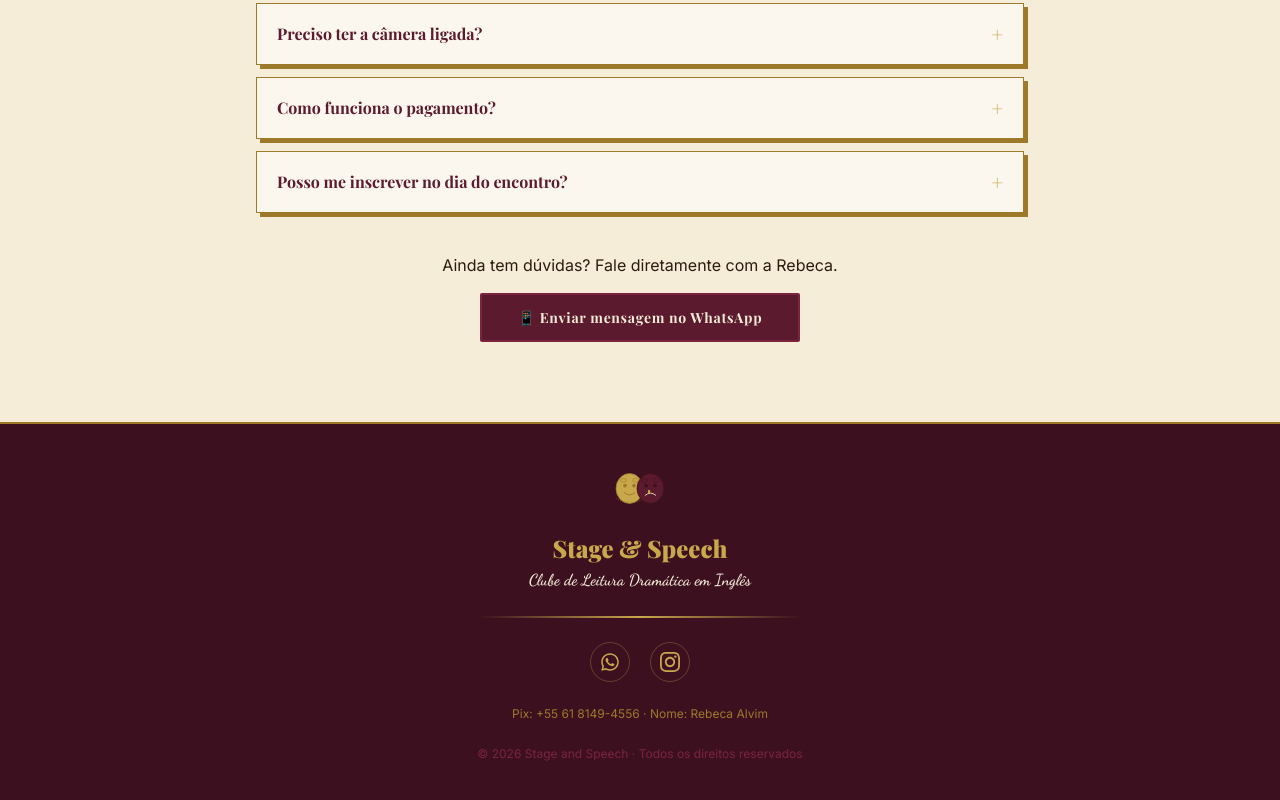
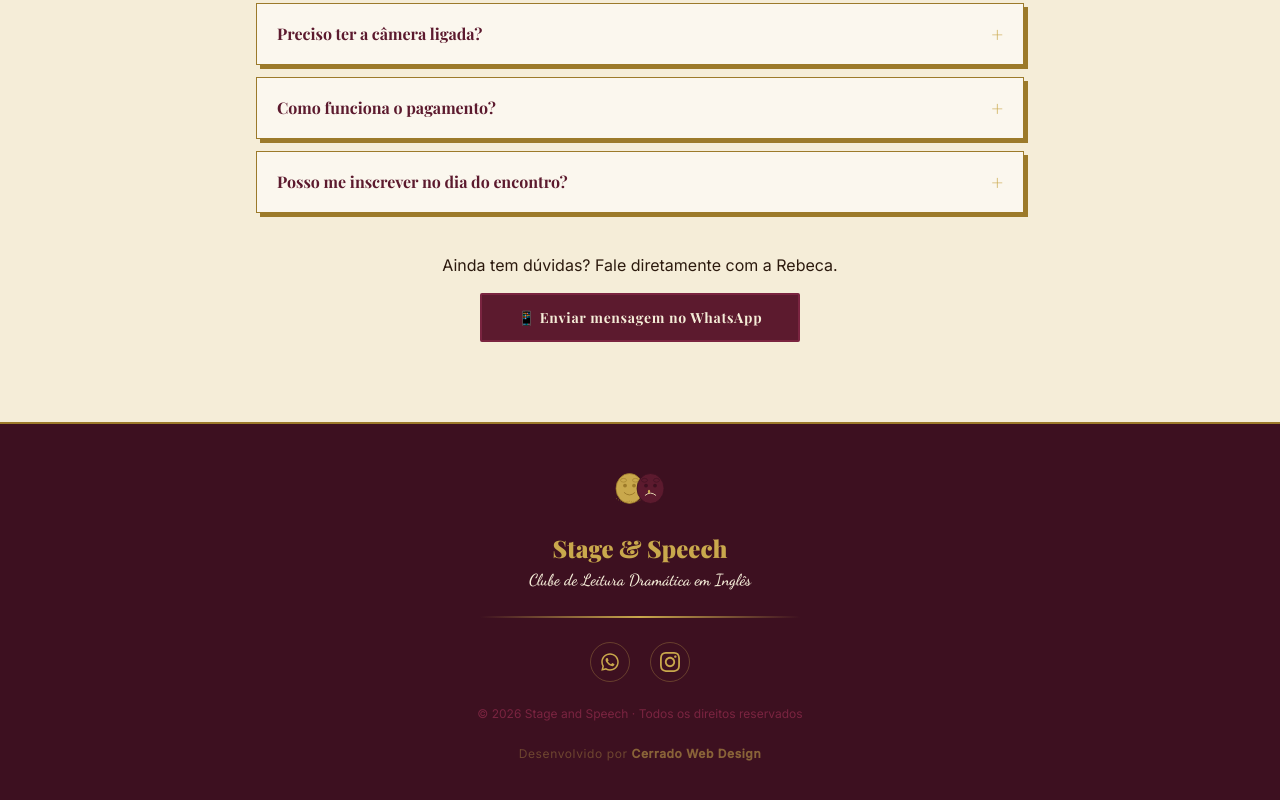
Before and after one commit to IsadoraRochaVieira/stage-and-speech, a Next.js app: page / in a window 1280 px wide. Shown: the part 5097-5897 px from the top of the page. Built offline with nearby package versions, Linux system fonts and the light colour scheme; a web font is replaced by a local one.

Commit message:
fix: remove pix do footer, adiciona credito Cerrado Web Design

```diff
--- a/components/layout/Footer.tsx
+++ b/components/layout/Footer.tsx
@@ -102,12 +102,20 @@ export default function Footer() {
           </a>
         </div>
 
-        <p className="text-xs" style={{ color: 'var(--color-gold-dark)' }}>
-          Pix: +55 61 8149-4556 · Nome: Rebeca Alvim
+        <p className="text-xs" style={{ color: 'var(--color-wine-light)' }}>
+          © {new Date().getFullYear()} Stage and Speech · Todos os direitos reservados
         </p>
 
-        <p className="text-xs" style={{ color: 'var(--color-wine-light)' }}>
-          © {new Date().getFullYear()} Stage and Speech · Todos os direitos reservados
+        <p className="text-xs" style={{ color: 'rgba(201,168,76,0.35)', letterSpacing: '0.05em' }}>
+          Desenvolvido por{' '}
+          <a
+            href="https://cerradowebdesing.com.br"
+            target="_blank"
+            rel="noopener noreferrer"
+            style={{ color: 'rgba(201,168,76,0.55)', textDecoration: 'none', fontWeight: 600 }}
+          >
+            Cerrado Web Design
+          </a>
         </p>
       </div>
     </footer>
```
